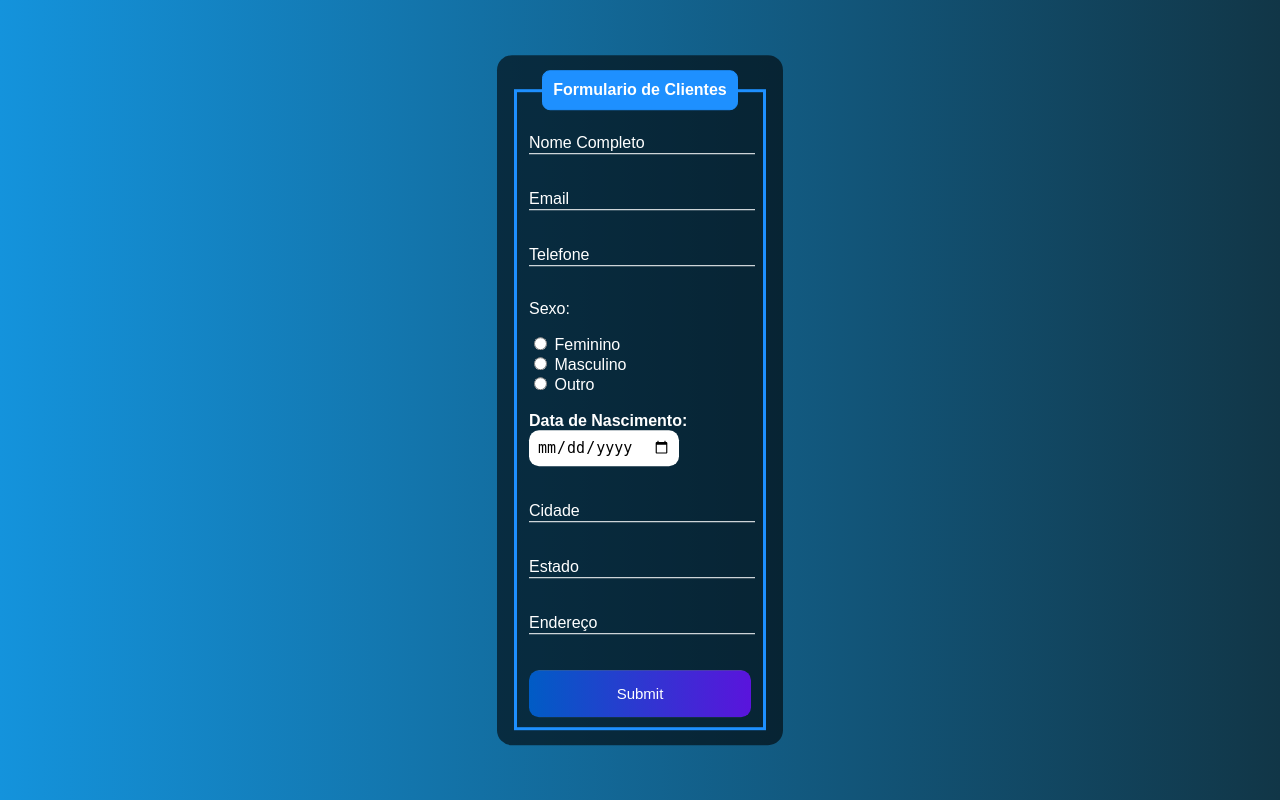
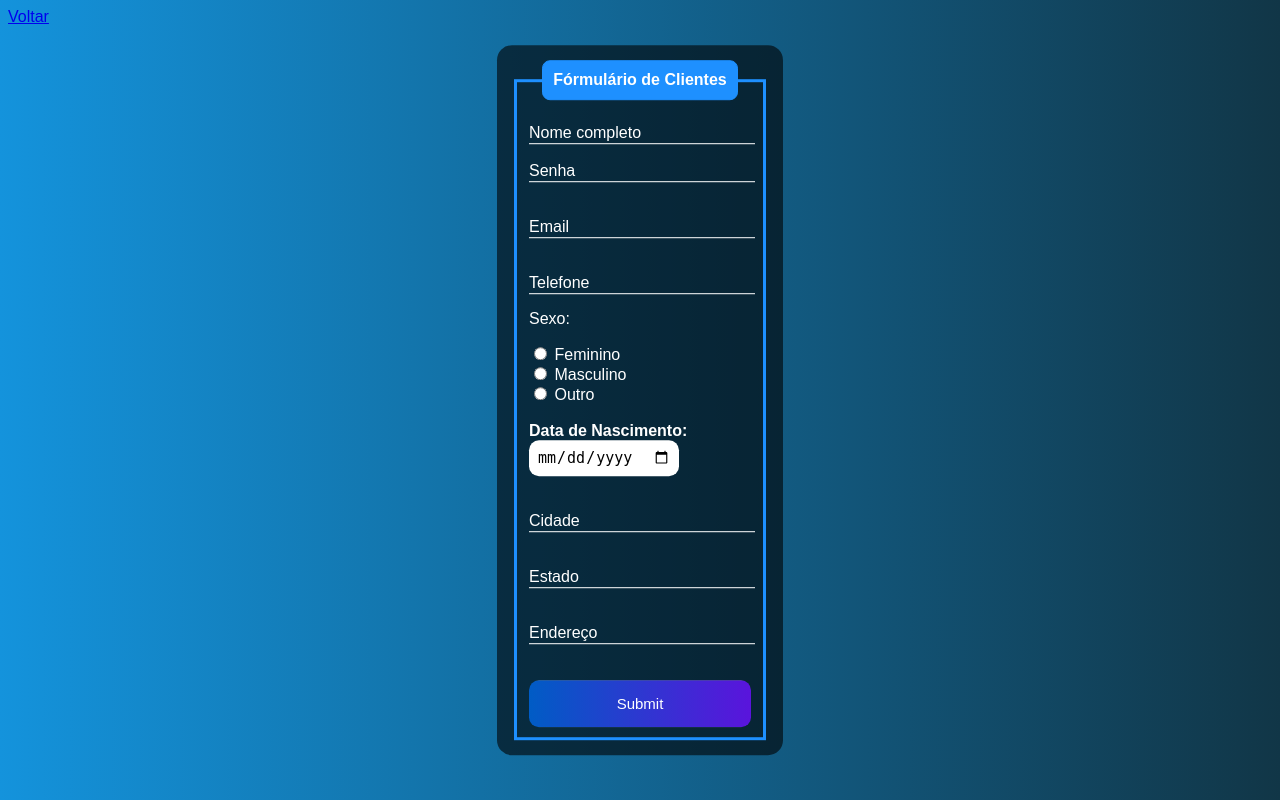
Before and after one commit to omartins-zs/formulario_database_php, a PHP site: page /formulario.php in a window 1280 px wide. Run offline with PHP 8.4, Linux system fonts and the light colour scheme.

Commit message:
Ajuste no Formulario e Add Button e Voltar

```diff
--- a/formulario.php
+++ b/formulario.php
@@ -1,25 +1,40 @@
 <?php
 if (isset($_POST['submit'])) {
+    // print_r('Nome: ' . $_POST['nome']);
+    // print_r('<br>');
+    // print_r('Email: ' . $_POST['email']);
+    // print_r('<br>');
+    // print_r('Telefone: ' . $_POST['telefone']);
+    // print_r('<br>');
+    // print_r('Sexo: ' . $_POST['genero']);
+    // print_r('<br>');
+    // print_r('Data de nascimento: ' . $_POST['data_nascimento']);
+    // print_r('<br>');
+    // print_r('Cidade: ' . $_POST['cidade']);
+    // print_r('<br>');
+    // print_r('Estado: ' . $_POST['estado']);
+    // print_r('<br>');
+    // print_r('Endereço: ' . $_POST['endereco']);
 
     include_once('config.php');
 
-    $nome =  $_POST['nome'];
-    $email =  $_POST['email'];
-    $senha =  $_POST['senha'];
-    $telefone =  $_POST['telefone'];
-    $genero =  $_POST['genero'];
-    $data_nascimento =  $_POST['data_nascimento'];
-    $cidade =  $_POST['cidade'];
-    $estado =  $_POST['estado'];
-    $endereco =  $_POST['endereco'];
+    $nome = $_POST['nome'];
+    $email = $_POST['email'];
+    $senha = $_POST['senha'];
+    $telefone = $_POST['telefone'];
+    $sexo = $_POST['genero'];
+    $data_nascimento = $_POST['data_nascimento'];
+    $cidade = $_POST['cidade'];
+    $estado = $_POST['estado'];
+    $endereco = $_POST['endereco'];
 
-    $result = mysqli_query($conexao, "INSERT INTO usuarios(nome,senha, email, telefone, genero, data_nasc,cidade,estado,endereco)
-                                       VALUES ('$nome','$email','$telefone','$genero','$data_nascimento','$cidade','$estado','$endereco')");
+    $result = mysqli_query($conexao, "INSERT INTO usuarios(nome,senha,email,telefone,sexo,data_nasc,cidade,estado,endereco)
+        VALUES ('$nome','$senha','$email','$telefone','$sexo','$data_nascimento','$cidade','$estado','$endereco')");
 
     header('Location: login.php');
 }
+
 ?>
-
 <!DOCTYPE html>
 <html lang="en">
 
@@ -27,8 +42,7 @@ if (isset($_POST['submit'])) {
     <meta charset="UTF-8">
     <meta http-equiv="X-UA-Compatible" content="IE=edge">
     <meta name="viewport" content="width=device-width, initial-scale=1.0">
-    <title>Formulario de Clientes com PHP e BD</title>
-
+    <title>Formulário | GN</title>
     <style>
         body {
             font-family: Arial, Helvetica, sans-serif;
@@ -115,14 +129,20 @@ if (isset($_POST['submit'])) {
 </head>
 
 <body>
+    <a href="home.php">Voltar</a>
     <div class="box">
-        <form action="formulario.php" method="post">
+        <form action="formulario.php" method="POST">
             <fieldset>
-                <legend><b> Formulario de Clientes</b></legend>
+                <legend><b>Fórmulário de Clientes</b></legend>
                 <br>
                 <div class="inputBox">
                     <input type="text" name="nome" id="nome" class="inputUser" required>
-                    <label for="nome" class="labelInput">Nome Completo</label>
+                    <label for="nome" class="labelInput">Nome completo</label>
+                </div>
+                <br>
+                <div class="inputBox">
+                    <input type="password" name="senha" id="senha" class="inputUser" required>
+                    <label for="senha" class="labelInput">Senha</label>
                 </div>
                 <br><br>
                 <div class="inputBox">
@@ -134,21 +154,18 @@ if (isset($_POST['submit'])) {
                     <input type="tel" name="telefone" id="telefone" class="inputUser" required>
                     <label for="telefone" class="labelInput">Telefone</label>
                 </div>
-                <br>
                 <p>Sexo:</p>
-                <input type="radio" name="genero" id="feminino" value="feminino">
+                <input type="radio" id="feminino" name="genero" value="feminino" required>
                 <label for="feminino">Feminino</label>
                 <br>
-                <input type="radio" name="genero" id="masculino" value="masculino">
+                <input type="radio" id="masculino" name="genero" value="masculino" required>
                 <label for="masculino">Masculino</label>
                 <br>
-                <input type="radio" name="outro" id="outro" value="outro">
+                <input type="radio" id="outro" name="genero" value="outro" required>
                 <label for="outro">Outro</label>
                 <br><br>
-
                 <label for="data_nascimento"><b>Data de Nascimento:</b></label>
                 <input type="date" name="data_nascimento" id="data_nascimento" required>
-
                 <br><br><br>
                 <div class="inputBox">
                     <input type="text" name="cidade" id="cidade" class="inputUser" required>
```
